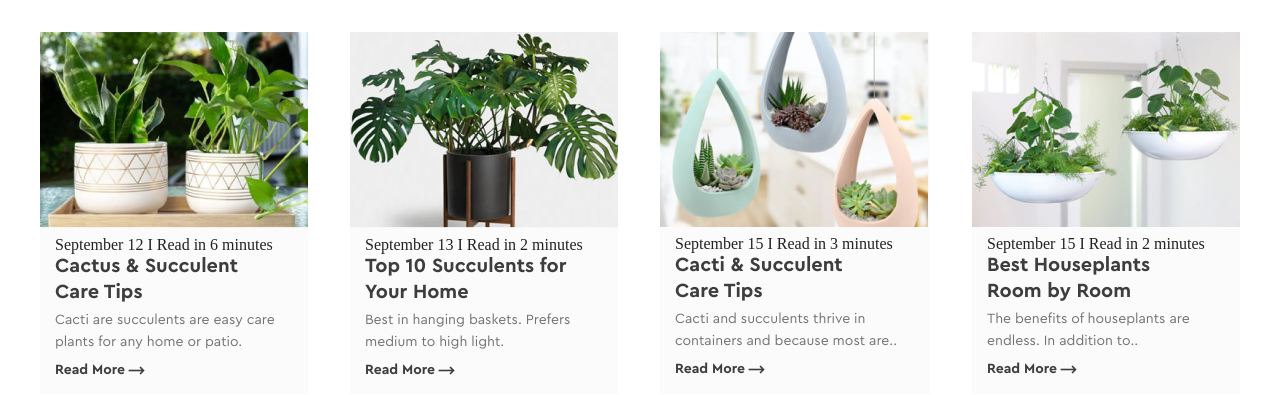
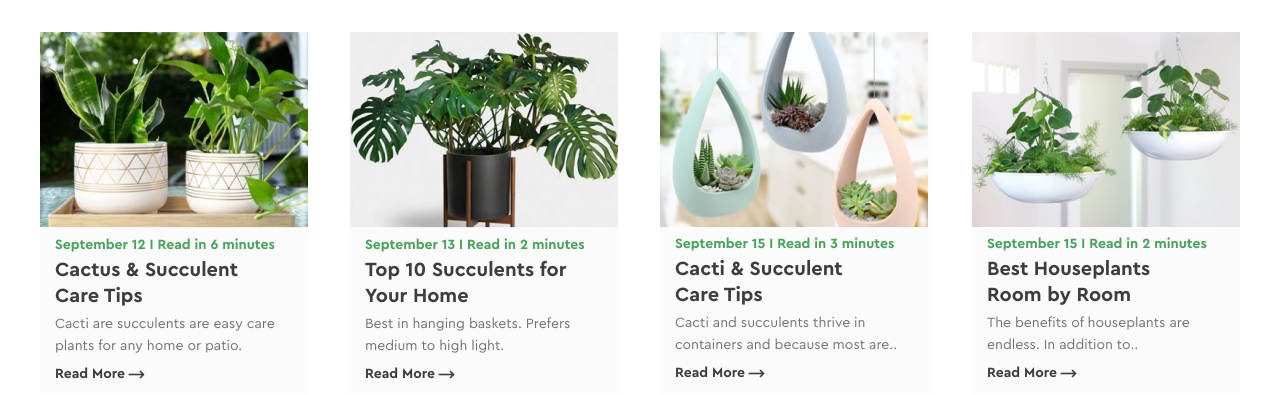
Before and after one commit to PlutovaKate/Hillel_Homeworks, a plain HTML site: page index.html in a window 1280 px wide. Shown: the part 498-893 px from the top of the page. Drawn offline with Linux system fonts and the light colour scheme.

Commit message:
add time in index.htm

```diff
--- a/css/style.css
+++ b/css/style.css
@@ -92,7 +92,6 @@ a:hover {
   max-width: 586px;
 
   display: flex;
-  background: rgba(251, 251, 251, 1);
 }
 
 .main_img {
@@ -106,6 +105,7 @@ a:hover {
   display: flex;
   flex-direction: column;
   align-items: end;
+  background: rgba(251, 251, 251, 1);
 }
 
 .blog_header {
@@ -122,6 +122,17 @@ a:hover {
 
 .blog_container {
   padding: 9px 12px 12px 15px;
+}
+
+.post_time {
+  font-family: Cera Pro;
+  font-size: 14px;
+  font-weight: bold;
+  line-height: 16px;
+  text-align: left;
+  margin-bottom: 4px;
+
+  color: rgba(70, 163, 88, 1);
 }
 
 .blog_text {
--- a/index.html
+++ b/index.html
@@ -20,7 +20,7 @@
               We are an online plant shop offering a wide range of cheap and
               trendy plants
             </p>
-            <button>
+            <button type="button">
               <span>Find More</span> <span class="main_arrow"> &#x27F6;</span>
             </button>
           </div>
@@ -33,7 +33,7 @@
               We are an online plant shop offering a wide range of cheap and
               trendy plants
             </p>
-            <button>
+            <button type="button">
               <span>Find More</span> <span class="main_arrow"> &#x27F6;</span>
             </button>
           </div>
@@ -51,7 +51,11 @@
           <article>
             <img src="./images/post1.png" alt="response" />
             <div class="blog_container">
-              <time>September 12 I Read in 6 minutes</time>
+              <p class="post_time">
+                <time datetime="22014-09-28 19:00">September 12 </time>I Read in
+                6 minutes
+              </p>
+
               <h3>
                 Cactus & Succulent <br />
                 Care Tips
@@ -68,7 +72,10 @@
           <article>
             <img src="./images/post2.png" alt="response" />
             <div class="blog_container">
-              <time>September 13 I Read in 2 minutes</time>
+              <p class="post_time">
+                <time datetime="22014-09-28 19:00">September 13 </time>I Read in
+                2 minutes
+              </p>
               <h3>
                 Top 10 Succulents for <br />
                 Your Home
@@ -85,7 +92,10 @@
           <article>
             <img src="./images/post3.png" alt="response" />
             <div class="blog_container">
-              <time>September 15 I Read in 3 minutes</time>
+              <p class="post_time">
+                <time datetime="22014-09-28 19:00">September 15 </time>I Read in
+                3 minutes
+              </p>
               <h3>
                 Cacti & Succulent <br />
                 Care Tips
@@ -102,7 +112,10 @@
           <article>
             <img src="./images/post4.png" alt="response" />
             <div class="blog_container">
-              <time>September 15 I Read in 2 minutes</time>
+              <p class="post_time">
+                <time datetime="22014-09-28 19:00">September 15 </time>I Read in
+                2 minutes
+              </p>
               <h3>
                 Best Houseplants <br />
                 Room by Room
```
